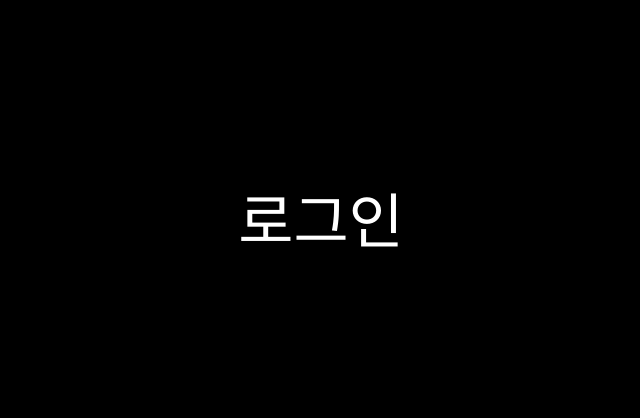
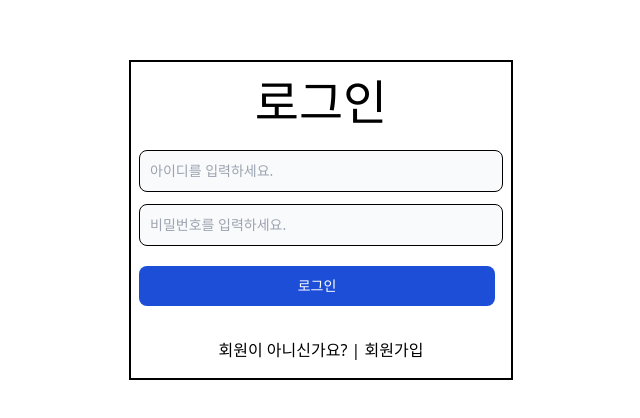
Before and after one commit to KKIMDoHyun/board-practice, a React (Vite) app: page /login in a window 1280 px wide. Shown: the part 180-598 px from the top of the page, without its empty margins (319-959 px from the left). Built offline with nearby package versions, Linux system fonts and the light colour scheme.

Commit message:
react-hook-form을 이용하여 로그인화면 구현 - id나 pw를 미입력시 입력하라는 에러메세지 노출

```diff
--- a/src/main.tsx
+++ b/src/main.tsx
@@ -1,3 +1,4 @@
+import { Provider } from "jotai";
 import React from "react";
 import ReactDOM from "react-dom/client";
 
@@ -6,6 +7,8 @@ import "./index.css";
 
 ReactDOM.createRoot(document.getElementById("root") as HTMLElement).render(
     <React.StrictMode>
-        <App />
+        <Provider>
+            <App />
+        </Provider>
     </React.StrictMode>
 );
--- /dev/null
+++ b/src/pages/Login/IdInput/index.tsx
@@ -0,0 +1,31 @@
+import { LoginFormInput } from "@/types";
+import React from "react";
+import { Controller, useFormContext } from "react-hook-form";
+
+export const IdInput = () => {
+    const { control } = useFormContext<LoginFormInput>();
+
+    return (
+        <Controller
+            control={control}
+            name="id"
+            render={({ field: { value, onChange, onBlur } }) => (
+                <input
+                    className="bg-gray-50 border border-black text-gray-900 text-sm rounded-lg focus:ring-blue-500 focus:border-blue-500 block w-full p-2.5 dark:bg-gray-700 dark:border-gray-600 dark:placeholder-gray-400 dark:text-white dark:focus:ring-blue-500 dark:focus:border-blue-500 mb-3"
+                    value={value}
+                    onChange={(e) => {
+                        onChange(e.target.value);
+                    }}
+                    onBlur={onBlur}
+                    placeholder="아이디를 입력하세요."
+                />
+            )}
+            rules={{
+                required: {
+                    value: true,
+                    message: "아이디를 입력하세요.",
+                },
+            }}
+        />
+    );
+};
--- /dev/null
+++ b/src/pages/Login/InputValidation/index.tsx
@@ -0,0 +1,19 @@
+import { LoginFormInput } from "@/types";
+import React from "react";
+import { useFormContext } from "react-hook-form";
+
+export const InputValidation = () => {
+    const {
+        formState: { errors },
+    } = useFormContext<LoginFormInput>();
+    const errorList: string[] = [];
+    if (errors.id?.message) errorList.push(errors.id.message);
+    if (errors.pw?.message) errorList.push(errors.pw.message);
+    return (
+        <div className="flex mb-2">
+            <span className="text-xs text-red-500 font-bold">
+                {errorList[0]}
+            </span>
+        </div>
+    );
+};
--- /dev/null
+++ b/src/pages/Login/LoginButton/index.tsx
@@ -0,0 +1,18 @@
+import { LoginFormInput } from "@/types";
+import React from "react";
+import { SubmitHandler, useFormContext } from "react-hook-form";
+
+export const LoginButton = () => {
+    const { handleSubmit } = useFormContext<LoginFormInput>();
+    const onSubmit: SubmitHandler<LoginFormInput> = (data) => {
+        console.log(data);
+    };
+    return (
+        <button
+            className="text-white bg-blue-700 hover:bg-blue-800 focus:ring-4 focus:ring-blue-300 font-medium rounded-lg text-sm px-5 py-2.5 mr-2 mb-2 dark:bg-blue-600 dark:hover:bg-blue-700 focus:outline-none dark:focus:ring-blue-800 mt-2"
+            onClick={handleSubmit(onSubmit)}
+        >
+            로그인
+        </button>
+    );
+};
--- /dev/null
+++ b/src/pages/Login/PwInput/index.tsx
@@ -0,0 +1,31 @@
+import { LoginFormInput } from "@/types";
+import React from "react";
+import { Controller, useFormContext } from "react-hook-form";
+
+export const PwInput = () => {
+    const { control } = useFormContext<LoginFormInput>();
+
+    return (
+        <Controller
+            control={control}
+            name="pw"
+            render={({ field: { value, onChange, onBlur } }) => (
+                <input
+                    className="bg-gray-50 border border-black text-gray-900 text-sm rounded-lg focus:ring-blue-500 focus:border-blue-500 block w-full p-2.5 dark:bg-gray-700 dark:border-gray-600 dark:placeholder-gray-400 dark:text-white dark:focus:ring-blue-500 dark:focus:border-blue-500 mb-1"
+                    value={value}
+                    onChange={(e) => {
+                        onChange(e.target.value);
+                    }}
+                    onBlur={onBlur}
+                    placeholder="비밀번호를 입력하세요."
+                />
+            )}
+            rules={{
+                required: {
+                    value: true,
+                    message: "비밀번호를 입력하세요.",
+                },
+            }}
+        />
+    );
+};
--- a/src/pages/Login/index.tsx
+++ b/src/pages/Login/index.tsx
@@ -1,9 +1,36 @@
+import { LoginFormInput } from "@/types";
 import React from "react";
+import { FormProvider, useForm } from "react-hook-form";
+
+import { IdInput } from "./IdInput";
+import { InputValidation } from "./InputValidation";
+import { LoginButton } from "./LoginButton";
+import { PwInput } from "./PwInput";
 
 export const Login = () => {
+    const methods = useForm<LoginFormInput>({
+        defaultValues: {
+            id: "",
+            pw: "",
+        },
+    });
     return (
-        <div className="flex items-center justify-center w-screen h-screen bg-black">
-            <span className="text-6xl text-white">로그인</span>
+        <div className="flex items-center justify-center w-screen h-screen flex-col">
+            <div className="flex w-96 h-2/5 border-2 border-black flex-col p-2 items-center justify-center gap-6">
+                <span className="text-5xl">로그인</span>
+                <div className="flex flex-col w-full">
+                    <FormProvider {...methods}>
+                        <IdInput />
+                        <PwInput />
+                        <InputValidation />
+                        <LoginButton />
+                    </FormProvider>
+                </div>
+                <div>
+                    <span>회원이 아니신가요? | </span>
+                    <span>회원가입</span>
+                </div>
+            </div>
         </div>
     );
 };
--- a/src/routes/AppRoutes/index.tsx
+++ b/src/routes/AppRoutes/index.tsx
@@ -4,5 +4,5 @@ import { Routes } from "..";
 
 export const AppRoutes = () => {
     const isAuthorized = false;
-    return <div className="flex bg-black">{Routes(isAuthorized)}</div>;
+    return <div className="flex">{Routes(isAuthorized)}</div>;
 };
--- /dev/null
+++ b/src/types/index.tsx
@@ -0,0 +1,4 @@
+export type LoginFormInput = {
+    id: string;
+    pw: string;
+};
```
Also changed, not shown: tsconfig.json (+7 -1 lines), 1 other file (tests, documents, lock files or other folders).
